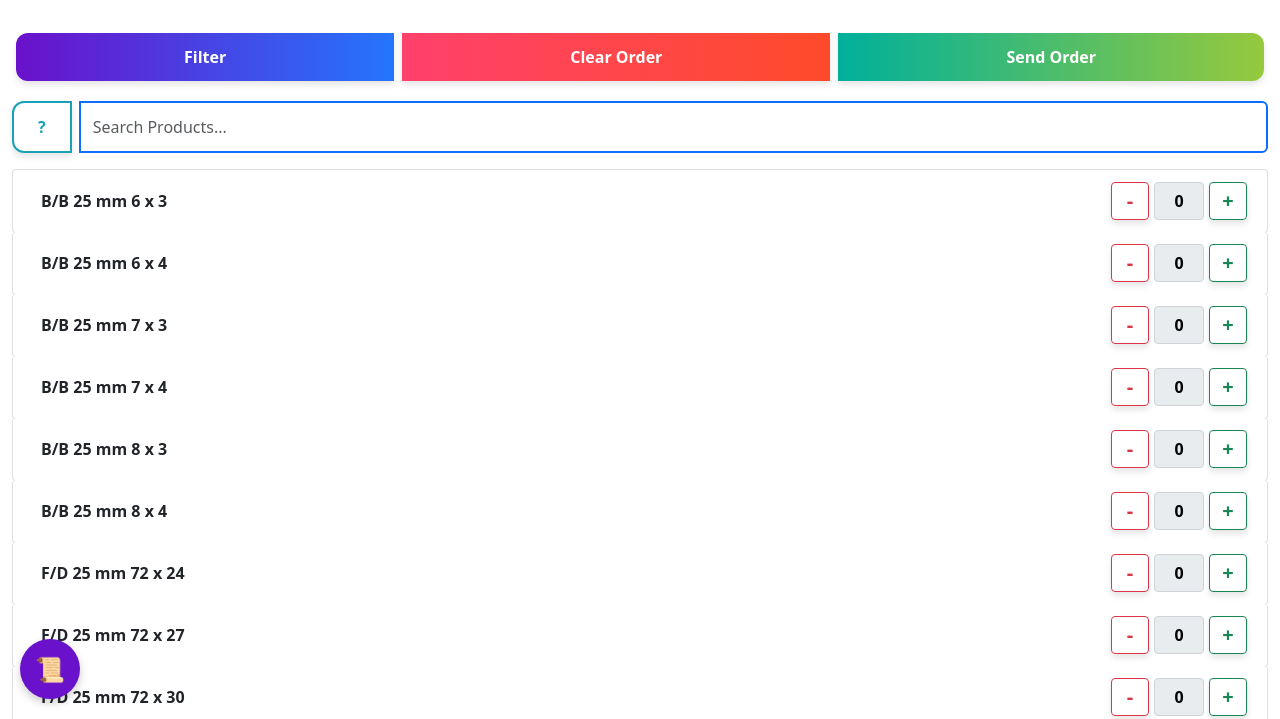
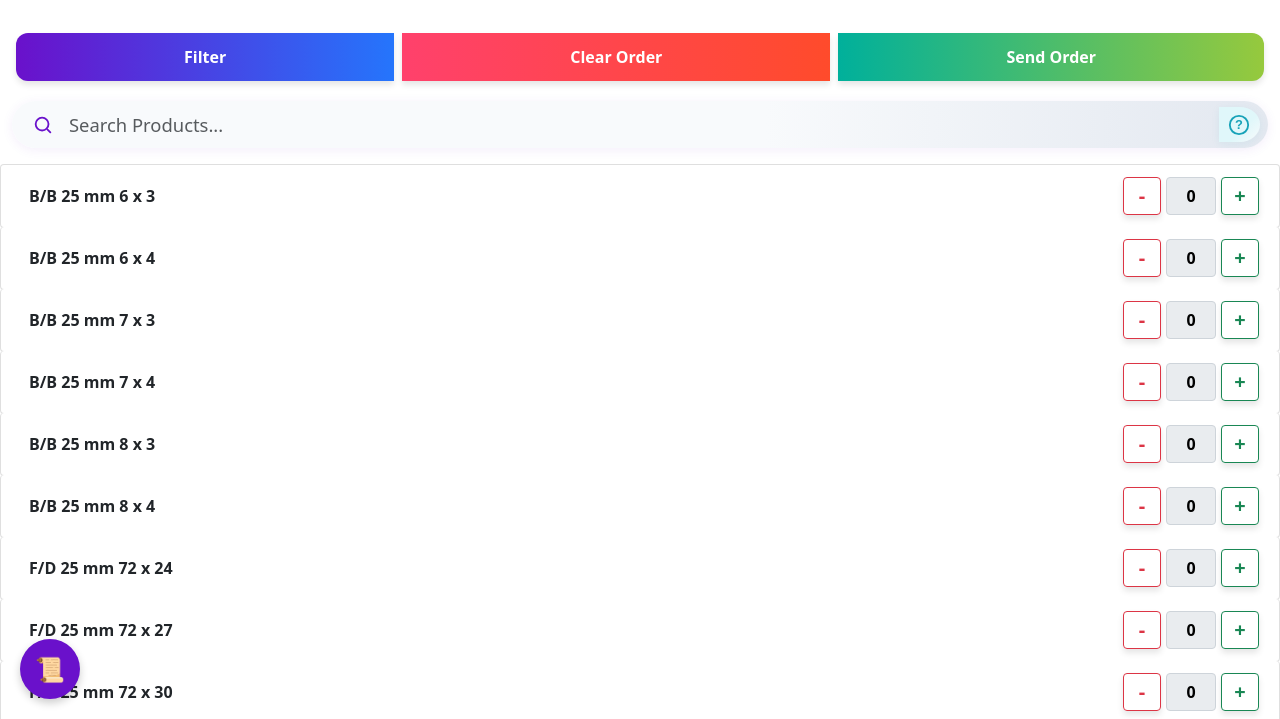
Before and after one commit to infinityhardik/infinityhardik.github.io, a website: page index.html in a window 1280 px wide. Shown: the part 81-800 px from the top of the page. Drawn offline with nearby package versions, Linux system fonts and the light colour scheme.

Commit message:
UI mania

```diff
--- a/index.html
+++ b/index.html
@@ -62,26 +62,108 @@
     </div>
 
     <!-- Search Bar -->
-    <div class="input-group mb-3" id="search-box-container">
-      <!-- Help Button - Moved to the left -->
-      <button id="helpButton" class="btn btn-outline-info input-group-btn me-2" data-bs-toggle="modal"
-        data-bs-target="#help-modal" title="Ctrl + / or ? : Help Text & How to Search">
-        <strong>?</strong>
-      </button>
-      <!-- Search Box -->
+    <div class="input-group mb-3 modern-search-bar" id="search-box-container">
+      <!-- Search Icon Button -->
+      <span class="input-group-text search-icon" id="search-icon" title="Search">
+        <svg xmlns="http://www.w3.org/2000/svg" width="22" height="22" fill="none" viewBox="0 0 24 24"><circle cx="11" cy="11" r="7" stroke="#6a11cb" stroke-width="2"/><path d="M20 20L17 17" stroke="#6a11cb" stroke-width="2" stroke-linecap="round"/></svg>
+      </span>
       <label for="search-box" class="visually-hidden">Search Products</label>
-      <input type="search" id="search-box" class="form-control border border-primary border-2"
+      <input type="search" id="search-box" class="form-control border-0 modern-search-input"
         placeholder="Search Products..." autocomplete="off" spellcheck="false" data-form-type="other"
         autocapitalize="off" autocorrect="off" aria-label="Search Products..." aria-describedby="Search Products..."
         title="Start Typing to Search and Add Products / Quantity. Example : 1884-10 will add the First Item with 10 Qty." />
-      <!-- Clear Search Button - Removed -->
+      <!-- Help Button -->
+      <button id="helpButton" class="btn btn-outline-info input-group-btn ms-2 modern-help-btn" data-bs-toggle="modal"
+        data-bs-target="#help-modal" title="Help & Shortcuts">
+        <svg xmlns="http://www.w3.org/2000/svg" width="22" height="22" fill="none" viewBox="0 0 24 24"><circle cx="12" cy="12" r="10" stroke="#17a2b8" stroke-width="2"/><text x="12" y="16" text-anchor="middle" font-size="14" fill="#17a2b8" font-family="Arial, Helvetica, sans-serif">?</text></svg>
+      </button>
     </div>
+    <style>
+      /* Modern Search Bar Styling */
+      .modern-search-bar {
+        background: linear-gradient(90deg, #f8fafc 60%, #e3e8f0 100%);
+        border-radius: 1.5rem;
+        box-shadow: 0 2px 12px rgba(106,17,203,0.07);
+        padding: 0.25rem 0.5rem;
+        align-items: center;
+        border: none;
+      }
+      .modern-search-bar .search-icon {
+        background: transparent;
+        border: none;
+        padding: 0 0.5rem 0 0.75rem;
+        display: flex;
+        align-items: center;
+      }
+      .modern-search-bar .modern-help-btn {
+        border-radius: 50%;
+        padding: 0.4rem 0.6rem;
+        background: linear-gradient(135deg, #e0f7fa 60%, #f8fafc 100%);
+        border: none;
+        box-shadow: 0 2px 8px rgba(23,162,184,0.08);
+        display: flex;
+        align-items: center;
+        transition: background 0.2s, box-shadow 0.2s;
+      }
+      .modern-search-bar .modern-help-btn:hover {
+        background: linear-gradient(135deg, #b2ebf2 60%, #e0f7fa 100%);
+        box-shadow: 0 4px 12px rgba(23,162,184,0.15);
+      }
+      .modern-search-input {
+        background: transparent;
+        border: none;
+        border-radius: 1.5rem;
+        font-size: 1.15rem;
+        font-weight: 500;
+        color: #343a40;
+        box-shadow: none;
+        outline: none;
+        transition: box-shadow 0.2s, background 0.2s;
+        padding-left: 0.5rem;
+        padding-right: 0.5rem;
+      }
+      .modern-search-input:focus {
+        background: #f3f0ff;
+        box-shadow: 0 0 0 3px #b39ddb44;
+        color: #222;
+      }
+      /* Remove default clear (X) button in input[type=search] for Chrome, Edge, Safari */
+      input[type="search"]::-webkit-search-decoration,
+      input[type="search"]::-webkit-search-cancel-button,
+      input[type="search"]::-webkit-search-results-button,
+      input[type="search"]::-webkit-search-results-decoration {
+        display: none;
+      }
+      /* Remove clear (X) button for Firefox */
+      input[type="search"]::-ms-clear {
+        display: none;
+        width: 0;
+        height: 0;
+      }
+      /* Remove clear (X) button for IE */
+      input[type="search"]::-ms-reveal {
+        display: none;
+        width: 0;
+        height: 0;
+      }
+      /* Responsive adjustments */
+      @media (max-width: 768px) {
+        .modern-search-bar {
+          border-radius: 1rem;
+          padding: 0.15rem 0.25rem;
+        }
+        .modern-search-input {
+          font-size: 1rem;
+        }
+      }
+    </style>
+  </div>
 
 
-    <!-- Product List -->
-    <form class="flex my-3">
-      <ul id="product-list" class="list-group"></ul>
-    </form>
+  <!-- Product List -->
+  <form class="flex my-3">
+    <ul id="product-list" class="list-group"></ul>
+  </form>
 
   </div>
 
@@ -524,7 +606,7 @@
                 <li class="list-group-item d-flex justify-content-between align-items-start">
                   <div class="ms-2 me-auto">
                     <div class="fw-bold">Ctrl + Delete :</div>
-                    पूरा ऑर्डर खाली करें।
+                    पूरा ऑर्डर खाली करें。
                   </div>
                 </li>
                 <li class="list-group-item d-flex justify-content-between align-items-start">
@@ -570,7 +652,7 @@
               <br>
               <p><strong>टिप : </strong>खोज के लिए विशिष्ट प्रकार के परिणाम सूचीबद्ध करने के लिए फ़िल्टर विकल्पों का
                 उपयोग करें।
-                <br><strong>उदाहरण : </strong>प्लाईवुड, ब्लॉक-बोर्ड या फ्लश-डोअर जैसे प्रोडक्ट प्रकार के आधार पर खोज के
+                <br><strong>उदाहरण : </strong>प्लाईवुड, ब्लॉक-बोर्ड या फ्लश-डोअर जैसे પ્રોડક્ટ પ્રકારના આધારે શોધ के
                 लिए फ़िल्टर विकल्पों का उपयोग किया जा सकता है।
               </p>
             </div>
```
